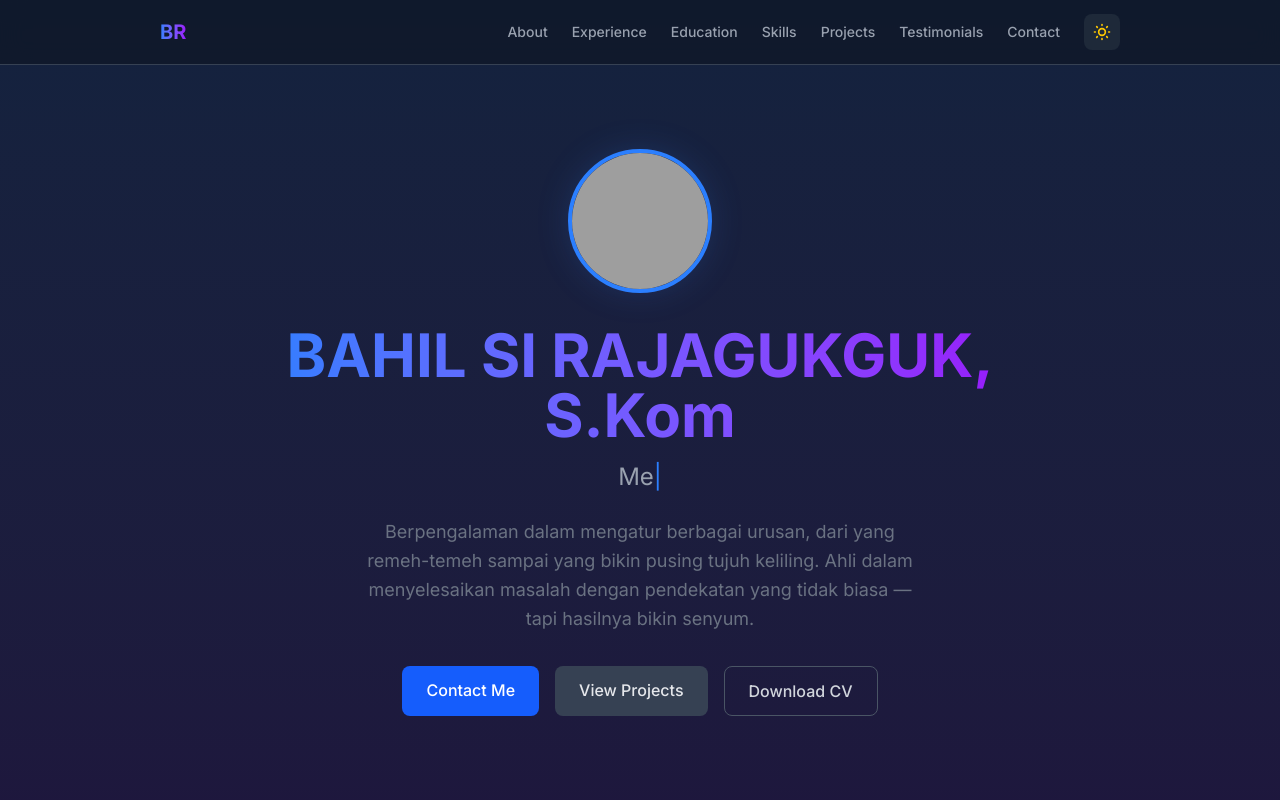
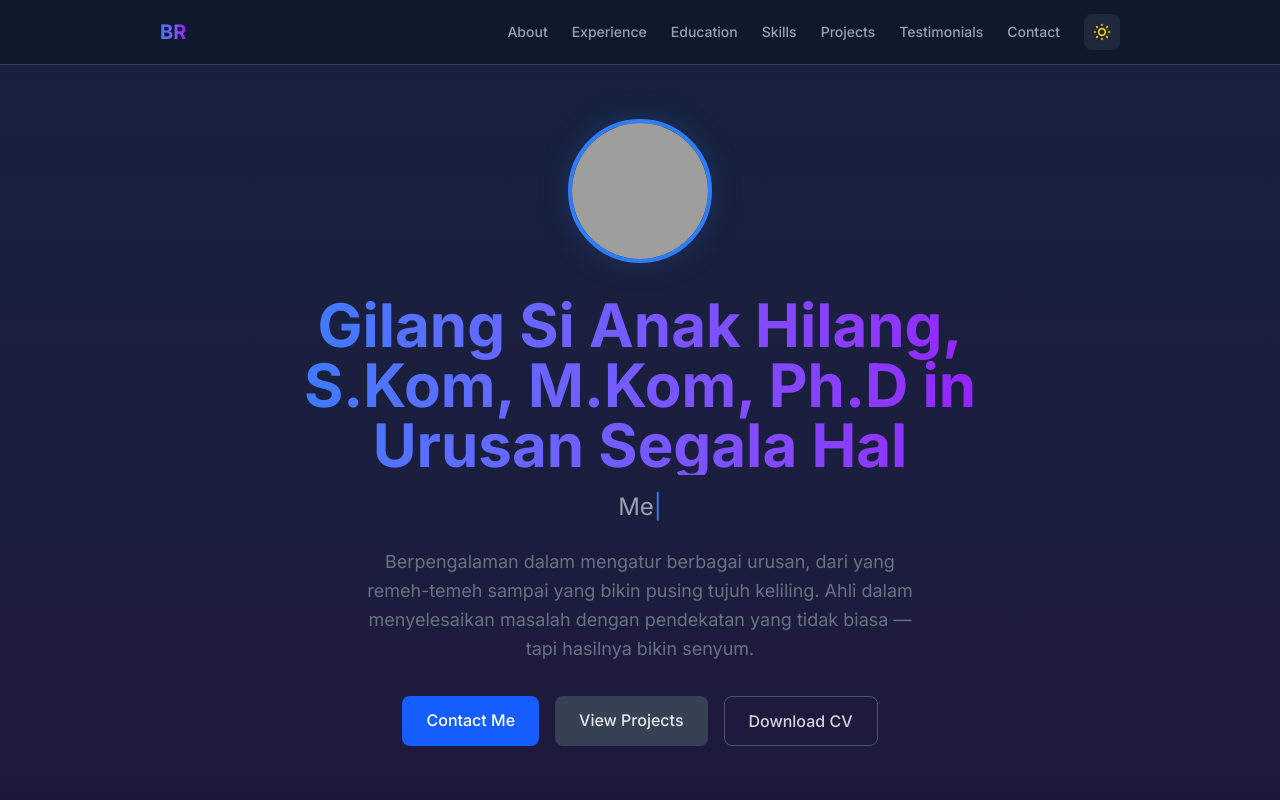
Before and after one commit to hasan000amin/my-cv, a website: page public/index.html in a window 1280 px wide. Shown: the top 800 px of the page. Drawn offline with Linux system fonts and the light colour scheme; grey boxes are pictures that could not be loaded.

Commit message:
ganti nama jadi Gilang

```diff
--- a/public/index.html
+++ b/public/index.html
@@ -83,7 +83,7 @@
           />
         </div>
         <h1 class="text-4xl md:text-6xl font-bold mb-4 gradient-text fade-in visible">
-          BAHIL SI RAJAGUKGUK, S.Kom
+          Gilang Si Anak Hilang, S.Kom, M.Kom, Ph.D in Urusan Segala Hal
         </h1>
         <p class="text-xl md:text-2xl text-gray-600 dark:text-gray-400 mb-6 fade-in visible delay-200">
           <span id="typing-text" class="typing-cursor"></span>
```
